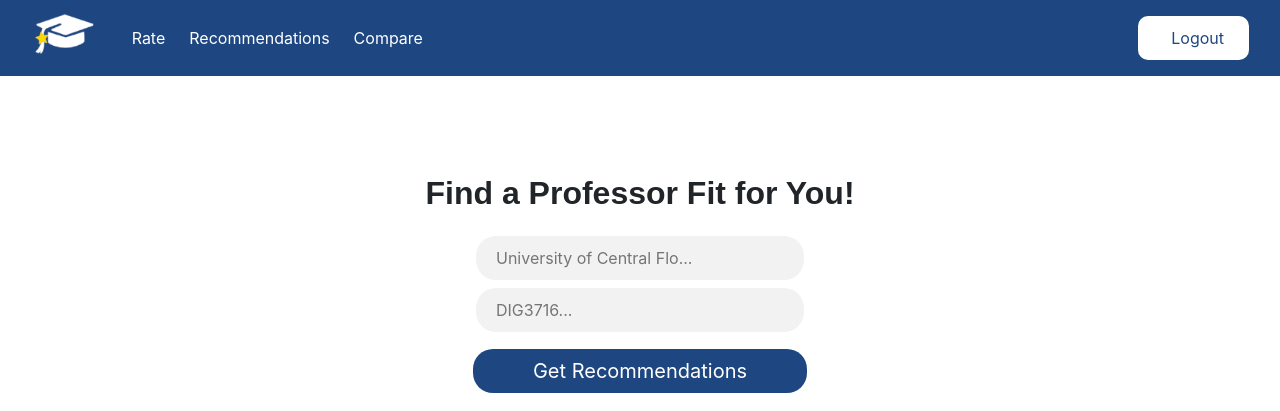
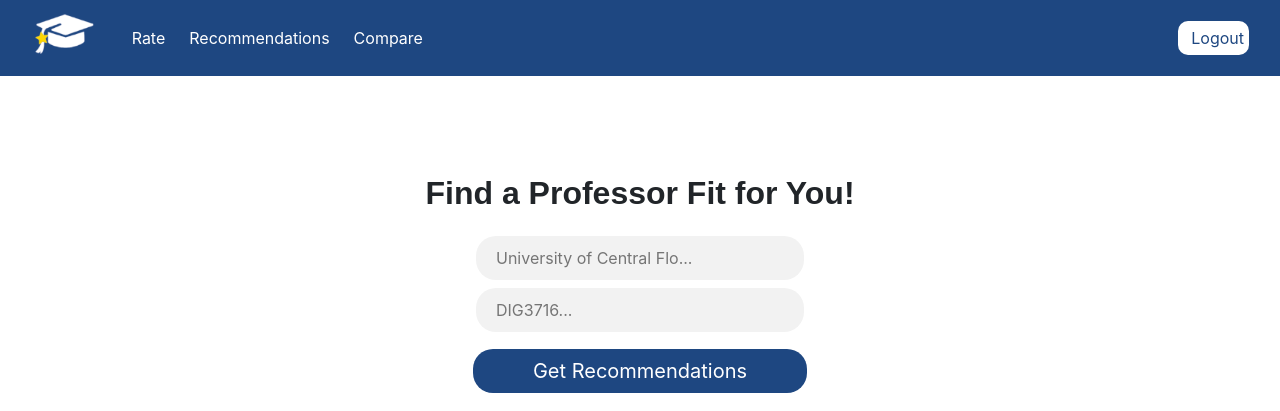
Before and after one commit to emily-foley/rmpRedesign, a PHP site: page /recommendIn.php in a window 1280 px wide. Shown: the top 411 px of the page. Run offline with PHP 8.4, Linux system fonts and the light colour scheme; some web fonts are replaced.

Commit message:
logged in

```diff
--- a/rmpRedesign/NavbarLoggedIn.php
+++ b/rmpRedesign/NavbarLoggedIn.php
@@ -49,7 +49,7 @@
     </div>
 
     <li class="nav-item noBullet">
-      <a class="fakeBtn nav-link" href="logout.php"><i class="mx-1"></i>Logout</a>
+      <a class="fakeBtn2 nav-link" href="logout.php"><i class="mx-1"></i>Logout</a>
     </li>
     </ul>
 
--- a/rmpRedesign/css/styles.css
+++ b/rmpRedesign/css/styles.css
@@ -167,6 +167,13 @@
   color: #1E4781 !important;
   border-radius: 10px;
   padding: 10px 25px;
+}
+
+.fakeBtn2 {
+  background-color: white;
+  color: #1E4781 !important;
+  border-radius: 10px;
+  padding: 5px;
 }
 
 .fakeBtnBlue {
--- a/rmpRedesign/twoCompare.php
+++ b/rmpRedesign/twoCompare.php
@@ -85,6 +85,8 @@
                 <img src="images/Trash.png" style="width: 110%" alt="Trash" >
                 </a>
               </div>
+              <br>
+            <br>
     </div>
 
         <div class="column2 greyBg mx-10 ">
@@ -160,6 +162,8 @@
                 <img src="images/Trash.png" style="width: 110%" alt="Trash" >
                 </a>
               </div>
+              <br>
+            <br>
             </div>
     </div>
     </div>
```
